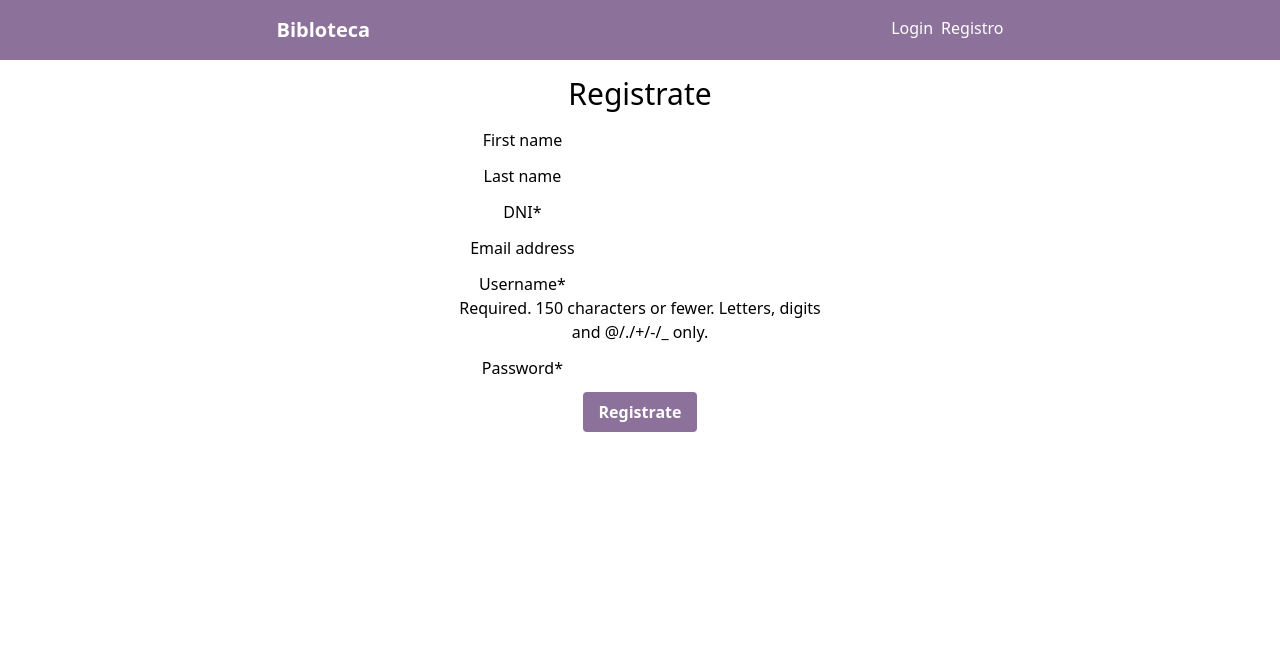
After one commit to jrcaravaca/biblioteca_django, a Django app: page /register/ in a window 1280 px wide. The commit adds this page. Shown: the top 672 px of the page. Run offline with Django 5.2, Linux system fonts and the light colour scheme; tables that the repository leaves empty hold one stand-in row (values such as "Sample post"); some libraries are stand-ins or nearby versions.

Commit message:
Agregar funcionalidad de registro de usuario y perfil, incluyendo formularios y vistas correspondientes

```diff
--- a/Library/admin.py
+++ b/Library/admin.py
@@ -2,9 +2,13 @@ from django.contrib import admin
 from .models.loan_model import Loan
 from .models.book_model import Book
 from .models.author_model import Author
+from Users.models import UserProfile
+
 
 admin.site.register(Loan)
 admin.site.register(Book)
 admin.site.register(Author)
+admin.site.register(UserProfile)
+
 
 # Register your models here.
--- a/Library/models/loan_model.py
+++ b/Library/models/loan_model.py
@@ -4,7 +4,7 @@ from django.contrib.auth.models import User
 
 
 class Loan(models.Model):
-    user = models.ForeignKey(User, on_delete=models.CASCADE)
+    user = models.ForeignKey(User, on_delete=models.CASCADE, related_name="loans")
     book = models.ForeignKey(Book, on_delete=models.CASCADE)
     loan_date = models.DateField()
     max_return_date = models.DateField(blank=True, null=True)
--- /dev/null
+++ b/Users/models/__init__.py
@@ -0,0 +1,3 @@
+from django.db import models
+
+from .user_profile_model import UserProfile
--- a/biblioteca_django/forms.py
+++ b/biblioteca_django/forms.py
@@ -2,6 +2,30 @@ from django import forms
 from django.contrib.auth.models import User
 
 
+
+class RegistrationForm(forms.ModelForm):
+    password = forms.CharField(widget=forms.PasswordInput())
+    dni = forms.CharField(label="DNI")
+    class Meta:
+        model = User
+        fields = [
+            "first_name",
+            "last_name",
+            "username",
+            "email",
+            "password"
+        ]
+
+    def save(self):
+        user = super().save(commit=True)
+        user.set_password(self.cleaned_data["password"])
+        user.save()
+
+        from Users.models import UserProfile
+        UserProfile.objects.create(user=user, dni=self.cleaned_data["dni"])
+
+        return user
+
 class LoginForm(forms.Form):
     username = forms.CharField(label="Username")
     password = forms.CharField(label="Password", widget=forms.PasswordInput())
--- a/biblioteca_django/settings.py
+++ b/biblioteca_django/settings.py
@@ -33,7 +33,8 @@ INSTALLED_APPS = [
     'crispy_forms',
     'crispy_tailwind',
 
-    'Library'
+    'Library',
+    'Users'
 ]
 
 MIDDLEWARE = [
--- a/biblioteca_django/templates/_includes/_header.html
+++ b/biblioteca_django/templates/_includes/_header.html
@@ -4,7 +4,7 @@
         <ul class="flex gap-2 text-white">
             {% if not request.user.is_authenticated %}
                 <li><a href={% url "login" %}>Login</a></li>
-                <li><a href="">Registro</a></li>
+                <li><a href={% url "register" %}>Registro</a></li>
             {% endif %}
 
             {% if request.user.is_authenticated %}
--- a/biblioteca_django/templates/_includes/_messages.html
+++ b/biblioteca_django/templates/_includes/_messages.html
@@ -28,7 +28,7 @@
                     toast.classList.add('opacity-0');
                     setTimeout(() => toast.remove(), 500);
                 }
-            }, 5000); // 5000ms = 5 segundos
+            }, 5000);
         {% endfor %}
     });
 </script>
--- a/biblioteca_django/templates/general/login.html
+++ b/biblioteca_django/templates/general/login.html
@@ -5,7 +5,6 @@
 
 
 {% block page_content %}
-    {% comment %} {% include "_includes/_messages.html" %}  {% endcomment %}
     <h1 class="text-center text-3xl pt-4">Iniciar Sesión</h1>
     <form action="" method="post" class="pt-4 mx-auto max-w-sm text-center">
         {% csrf_token %}
--- /dev/null
+++ b/biblioteca_django/templates/general/register.html
@@ -0,0 +1,23 @@
+{% extends "general/layout.html" %}
+{% load crispy_forms_tags %}
+
+{% block head_title %}Biblioteca - Registro {% endblock %}
+
+
+{% block page_content %}
+    <h1 class="text-center text-3xl pt-4">Registrate</h1>
+    <form action="" method="post" class="pt-4 mx-auto max-w-sm text-center">
+        {% csrf_token %}
+        <div class="row">
+            <div class="col-12 col-sms-6">
+                {{ form.first_name|as_crispy_field}}
+                {{ form.last_name|as_crispy_field}}
+                {{ form.dni|as_crispy_field}}
+                {{ form.email|as_crispy_field}}
+                {{ form.username|as_crispy_field}}
+                {{ form.password|as_crispy_field}}
+            </div>
+            <button class="bg-[#8C729A] hover:bg-blue-700 text-white font-bold py-2 px-4 rounded text-center">Registrate</button>
+        </div>
+    </form>
+{% endblock %}
--- a/biblioteca_django/urls.py
+++ b/biblioteca_django/urls.py
@@ -3,7 +3,7 @@ from django.contrib import admin
 from django.conf.urls.static import static
 from django.urls import path
 from django.conf import settings
-from .views import HomeView, LoginView, logout_view
+from .views import HomeView, LoginView, RegisterView, logout_view
 
 urlpatterns = [
     path('admin/', admin.site.urls),
@@ -11,6 +11,7 @@ urlpatterns = [
 
     path("login/", LoginView.as_view(), name="login"),
     path("logout/", logout_view, name="logout"),
+    path("register/", RegisterView.as_view(), name="register")
 ]
 
 if settings.DEBUG:
--- a/biblioteca_django/views.py
+++ b/biblioteca_django/views.py
@@ -1,14 +1,15 @@
 from django.shortcuts import render, HttpResponseRedirect
-from django.views.generic import TemplateView, FormView
-from Library.models.book_model import Book
+from django.views.generic import TemplateView, FormView, CreateView
 from django.contrib.auth import login, authenticate, logout
-from .forms import LoginForm
 from django.urls import reverse_lazy, reverse
 from django.utils.decorators import method_decorator
 from django.contrib.auth.decorators import login_required
 from django.contrib import messages
 
+from Library.models.book_model import Book
+from django.contrib.auth.models import User
 
+from .forms import LoginForm, RegistrationForm
 
 @method_decorator(login_required, name='dispatch')
 class HomeView(TemplateView):
@@ -20,6 +21,7 @@ class HomeView(TemplateView):
         context['books'] = books
 
         return context
+
 
 class LoginView(FormView):
     template_name = "general/login.html"
@@ -38,6 +40,19 @@ class LoginView(FormView):
             messages.add_message(self.request, messages.ERROR, 'Usuario no válido o contraseña no válida')
             return super(LoginView, self).form_invalid(form)
 
+
+
+class RegisterView(CreateView):
+    template_name = "general/register.html"
+    model = User
+    success_url = reverse_lazy('login')
+    form_class = RegistrationForm
+
+    def form_valid(self, form):
+        messages.add_message(self.request, messages.SUCCESS, "Usuario creado correctamente")
+        return super(RegisterView, self).form_valid(form)
+
+
 @login_required
 def logout_view(request):
     logout(request)
```
Also changed, not shown: Users/models/user_profile_model.py (added, +22 -0 lines), Library/migrations/0002_alter_book_frontpage_alter_loan_user.py (added), Users/migrations/0001_initial.py (added).
